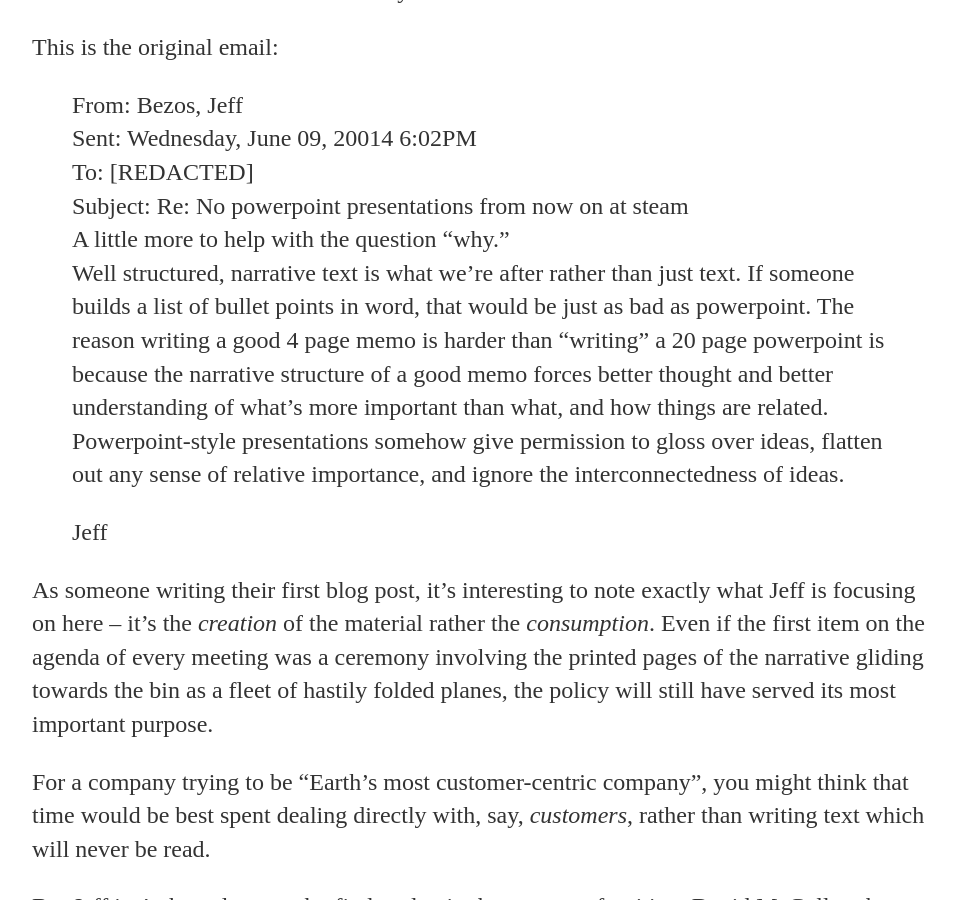
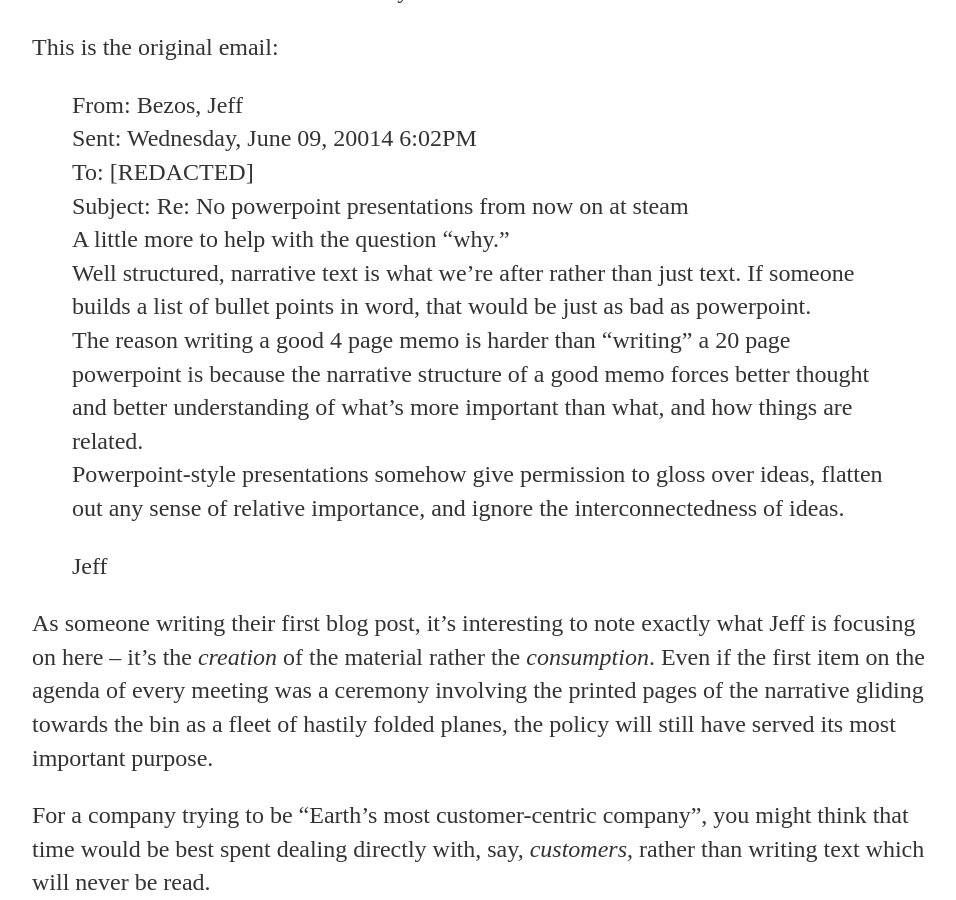
Before and after one commit to alexnixon/alexnixon.github.io, a Jekyll site: the page built from _posts/2019-12-10-introduction.md, in a window 1280 px wide and 900 px high, scrolled down 382 px. Shown: the whole window, without its empty margins (160-1116 px from the left). Built offline with Jekyll 4.4.1, drawn with Linux system fonts in a browser that asks for light colours; comment, search, counter and statistics services are not loaded.

Commit message:
Use trailing backslashes instead

```diff
--- a/_posts/2019-12-10-introduction.md
+++ b/_posts/2019-12-10-introduction.md
@@ -7,13 +7,13 @@
 I recently became aware of Jeff Bezos's policy of [banning PowerPoint](https://web.archive.org/web/20150730231457/https://blog.hirevue.com/sales/what-i-learned-from-jeff-bezos-about-sales-management) in meetings. The replacement is a multi-page "narrative" which is written by the meeting organizer (or team thereof) and distributed to all attendees at the start of the meeting - no pre-reading allowed - and discussion commences when everyone has made it to the end.
 
 This is the original email:
-> From: Bezos, Jeff
-> Sent: Wednesday, June 09, 20014 6:02PM
-> To: [REDACTED]
-> Subject: Re: No powerpoint presentations from now on at steam
-> A little more to help with the question "why."
-> Well structured, narrative text is what we're after rather than just text. If someone builds a list of bullet points in word, that would be just as bad as powerpoint.
-> The reason writing a good 4 page memo is harder than "writing" a 20 page powerpoint is because the narrative structure of a good memo forces better thought and better understanding of what's more important than what, and how things are related.
+> From: Bezos, Jeff\
+> Sent: Wednesday, June 09, 20014 6:02PM\
+> To: [REDACTED]\
+> Subject: Re: No powerpoint presentations from now on at steam\
+> A little more to help with the question "why."\
+> Well structured, narrative text is what we're after rather than just text. If someone builds a list of bullet points in word, that would be just as bad as powerpoint.\
+> The reason writing a good 4 page memo is harder than "writing" a 20 page powerpoint is because the narrative structure of a good memo forces better thought and better understanding of what's more important than what, and how things are related.\
 > Powerpoint-style presentations somehow give permission to gloss over ideas, flatten out any sense of relative importance, and ignore the interconnectedness of ideas.
 >
 > Jeff
```
